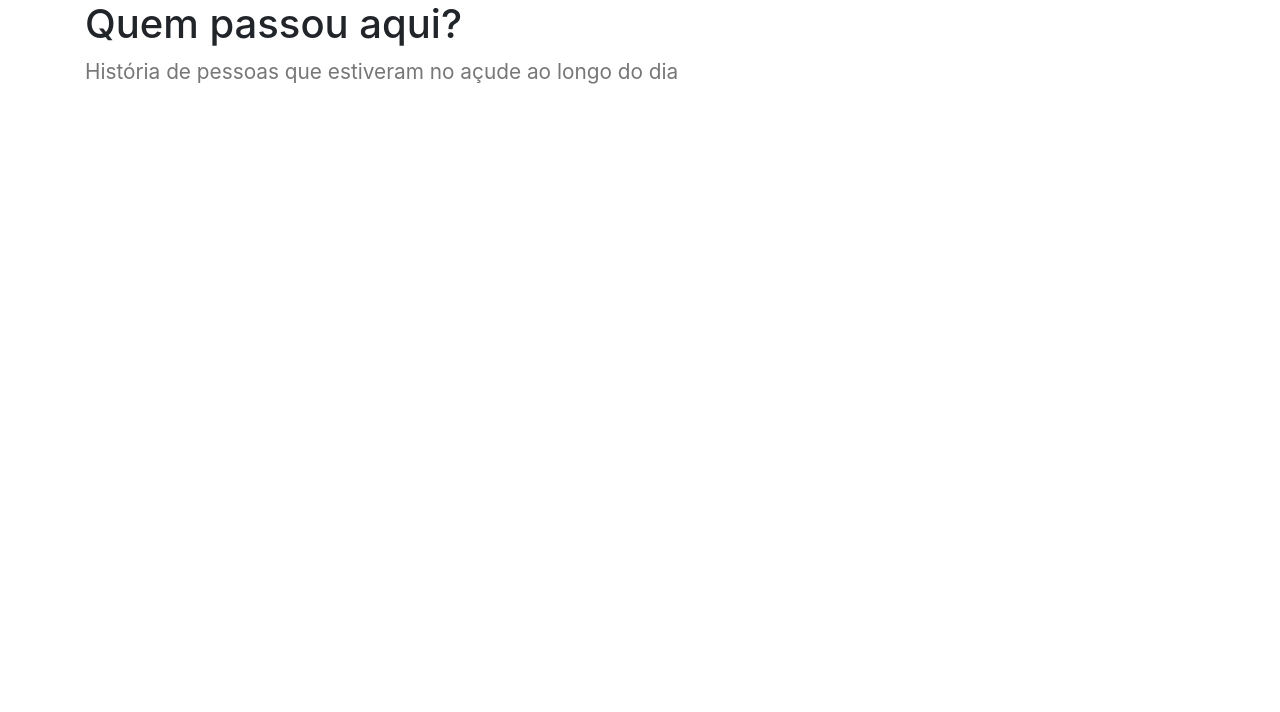
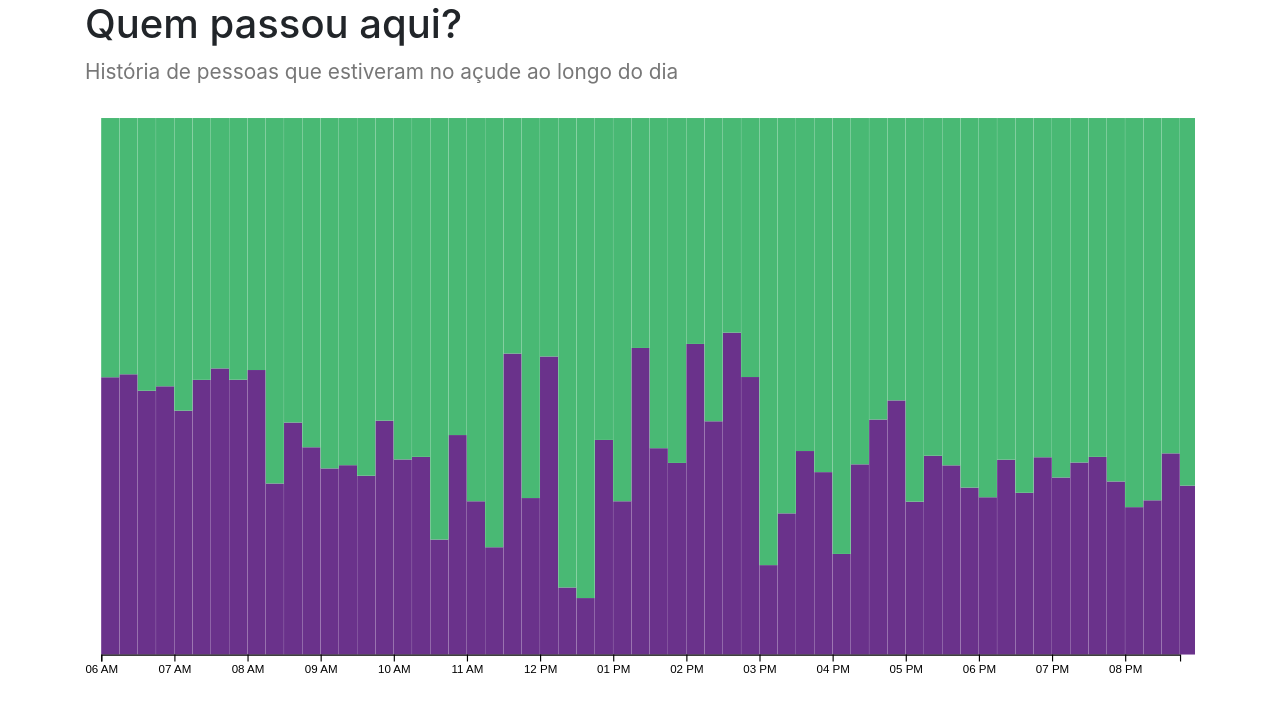
Before and after one commit to luizaugustomm/materialized-genders, a plain HTML site: page index.html in a window 1280 px wide. Drawn offline with nearby package versions, Linux system fonts and the light colour scheme.

Commit message:
Creates the stable version of the stacked bar

```diff
--- a/vis.js
+++ b/vis.js
@@ -0,0 +1,55 @@
+
+d3.csv('dados.csv', function(error, data) {
+    var margin = {top: 13, right: 13, bottom: 23, left: 7},
+        width = 960 - margin.left - margin.right,
+        height = 500 - margin.top - margin.bottom;
+
+    var parser = d3.timeParse('%H:%M');
+    data.forEach(d => d.horario_inicial = parser(d.horario_inicial));
+    data.forEach(d => d.homens_pedestres = d.homens_pedestres / d.total_pedestres);
+    data.forEach(d => d.mulheres_pedestres = d.mulheres_pedestres / d.total_pedestres);
+    var newData = data.filter(d => d.local === 'jackson');
+
+    var keys = data.columns.slice(11, 13);
+
+    var x = d3.scaleTime()
+        .domain(d3.extent(newData.map(d => d.horario_inicial)))
+        .range([margin.left, width]);
+
+    var y = d3.scaleLinear()
+        .domain([0, 1])
+        .range([height, 0])
+        .nice();
+
+    var gender = d3.scaleOrdinal()
+        .domain(keys)
+        .range(['#6A328B', '#49B974']);
+
+    var svg = d3.select('#vis').append('svg')
+        .attr('version', '1.1')
+        .attr('viewBox', '0 0 ' +
+              (width + margin.left + margin.right) + ' ' +
+              (height + margin.top + margin.bottom))
+        .attr('width', '100%');
+
+    var g = svg.append('g')
+        .attr('transform', 'translate(' + margin.left + ', ' + margin.top + ')');
+
+    g.selectAll('g')
+        .data(d3.stack().keys(keys)(newData))
+        .enter()
+        .append('g')
+            .attr('fill', d => gender(d.key))
+        .selectAll('rect')
+        .data(d => d)
+        .enter()
+        .append('rect')
+            .attr('x', d => x(d.data.horario_inicial))
+            .attr('y', d => y(d[1]))
+            .attr('height', d => y(d[0]) - y(d[1]))
+            .attr('width', width / newData.length);
+
+    g.append('g')
+        .attr('transform', 'translate(0,' + height + ')')
+        .call(d3.axisBottom(x));
+});
```
Also changed, not shown: index.html (line endings or trailing spaces).
